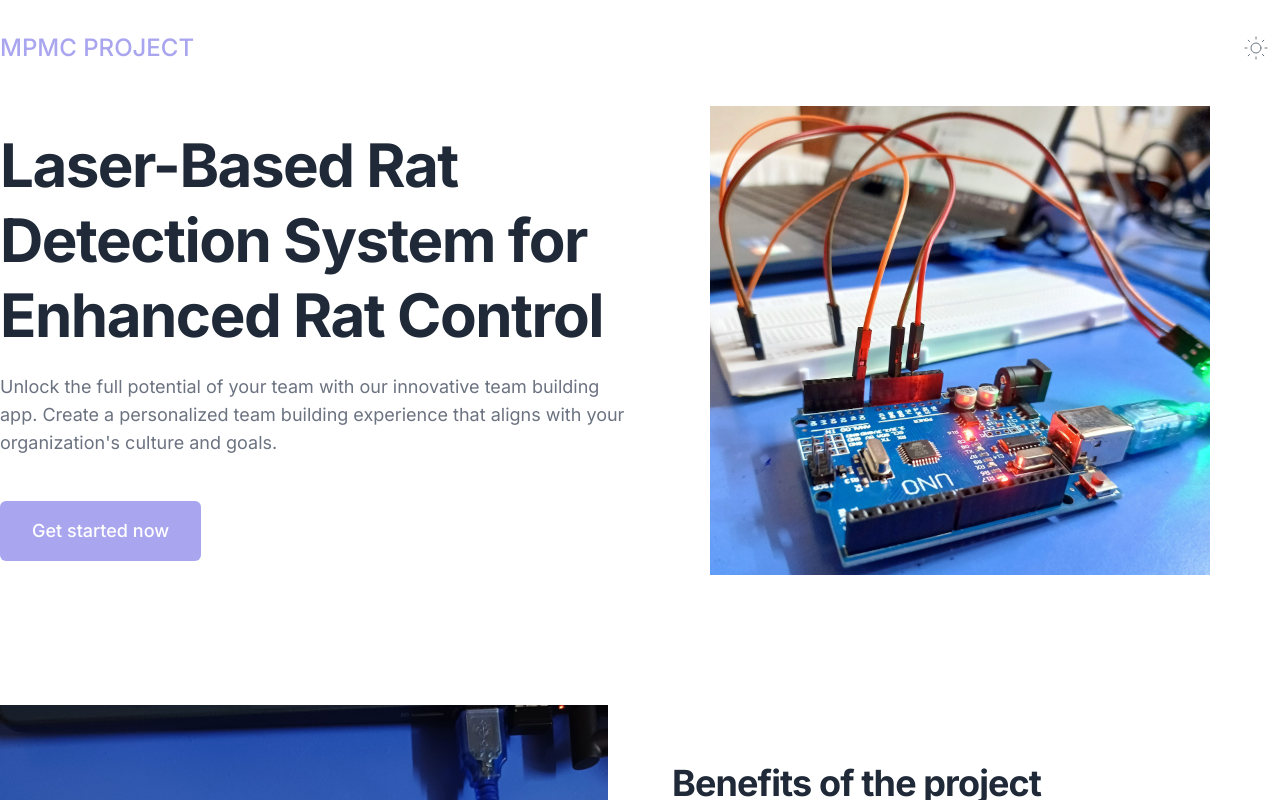
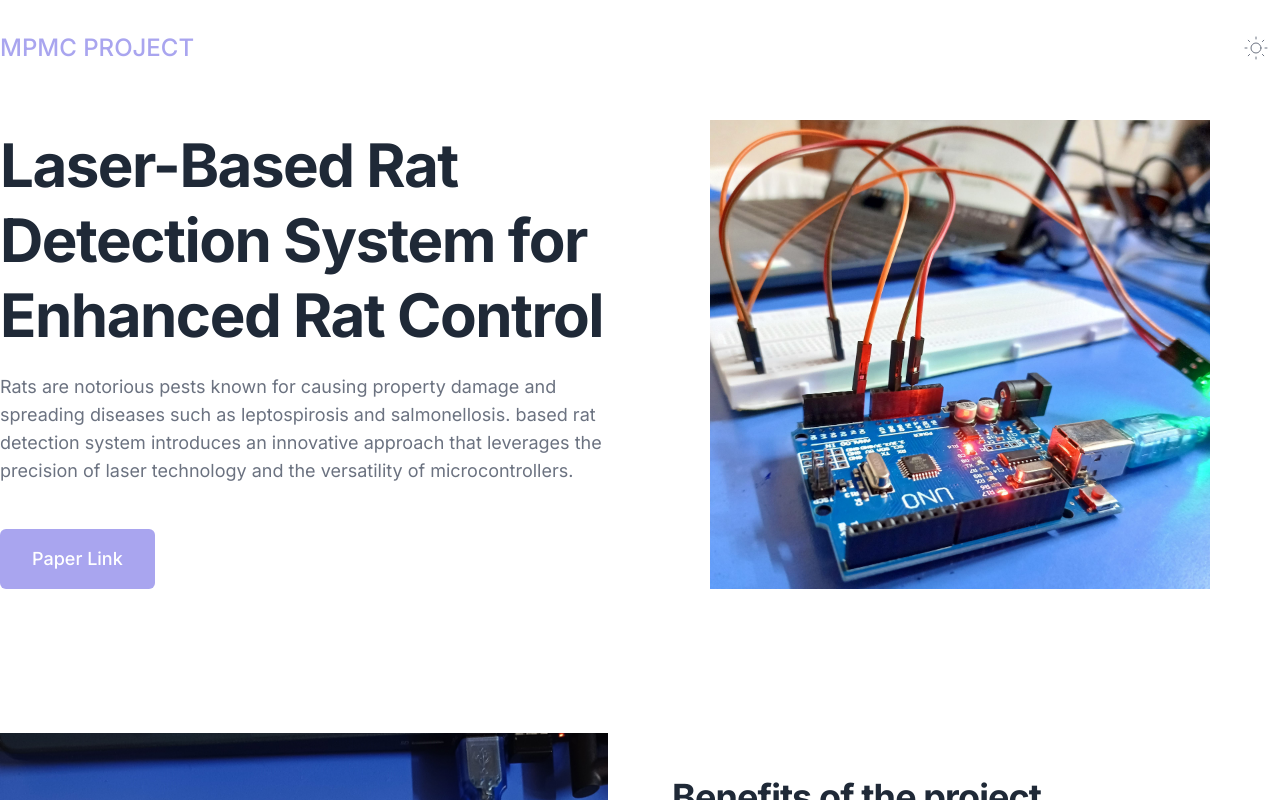
Before and after one commit to rahulvarma2005/MPMC-Website, a Next.js app: page / in a window 1280 px wide. Shown: the top 800 px of the page. Built offline with nearby package versions, Linux system fonts and the light colour scheme.

Commit message:
changes minor

```diff
--- a/components/data.js
+++ b/components/data.js
@@ -9,7 +9,7 @@ import activity1 from '../public/img/activity1.jpg';
 
 const benefitOne = {
 	title: 'Benefits of the project',
-	desc: 'Mobile app for teams to collaborate, share ideas, and work together towards common goals. With real-time communication and app notifications, your team will stay connected and informed, no matter where they are.',
+	desc: "Laser technology has been widely applied across industries, including manufacturing, security, and medicine, due to its precision, speed, and adaptability.The technology's application in rat detection presents a novel approach that contrasts with conventional methods such as traps and chemical baits.",
 	image: Uno2,
 	bullets: [
 		{
--- a/components/hero.js
+++ b/components/hero.js
@@ -11,16 +11,16 @@ export default function Hero() {
 						Laser-Based Rat Detection System for Enhanced Rat Control
 						</h1>
 						<p className='py-5 text-xl leading-normal font-light text-gray-500 lg:text-sm xl:text-lg dark:text-gray-300'>
-							Unlock the full potential of your team with our innovative team
-							building app. Create a personalized team building experience that
-							aligns with your organization's culture and goals.
+						Rats are notorious pests known for causing property damage and spreading diseases such as leptospirosis and salmonellosis.
+						based rat detection system introduces an innovative approach that leverages the precision of laser technology
+						and the versatility of microcontrollers.
 						</p>
 
 						<div className='flex flex-col items-start space-x-3 space-y-3 sm:space-y-0 sm:items-center sm:flex-row mt-6'>
 							<a
 								href=''
 								className='px-8 py-4 text-lg font-medium text-center text-white bg-primaryPurple rounded-md '>
-								Get started now
+								Paper Link
 							</a>
 						</div>
 					</div>
--- a/pages/_document.js
+++ b/pages/_document.js
@@ -15,17 +15,17 @@ class MyDocument extends Document {
 					<meta
 						property='twitter:card'
 						content='http://localhost:3000/_next/image?url=%2F_next%2Fstatic%2Fmedia%2Fbenefit-one.5fb0c5c8.png&w=1920&q=75'></meta>
-					<meta property='twitter:title' content='Team building app'></meta>
+					<meta property='twitter:title' content='Rat Detection Project'></meta>
 					<meta
 						property='twitter:description'
-						content='Unlock the full potential of your team with our innovative team building app.'></meta>
+						content=''></meta>
 					<meta
 						property='og:image'
 						content='http://localhost:3000/_next/image?url=%2F_next%2Fstatic%2Fmedia%2Fbenefit-one.5fb0c5c8.png&w=1920&q=75'></meta>
-					<meta property='og:title' content='Team building app'></meta>
+					<meta property='og:title' content='Rat Detection Project'></meta>
 					<meta
 						property='og:description'
-						content='Unlock the full potential of your team with our innovative team building app.'
+						content=''
 					/>
 					<meta property='og:url' content='http://localhost:3000/'></meta>
 				</Head>
```
